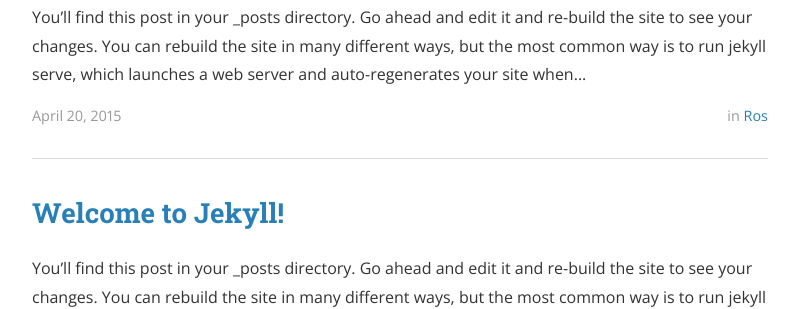
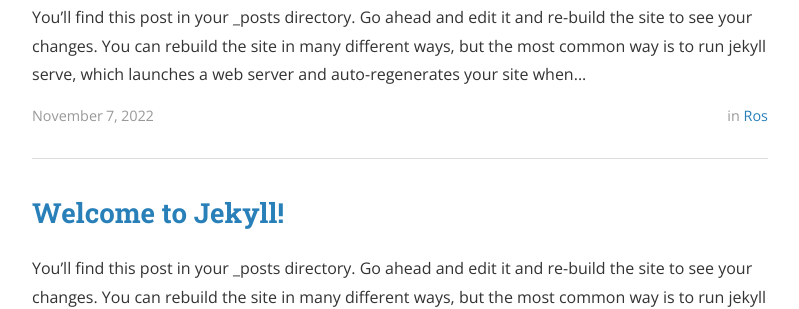
Before and after one commit to songwon31/songwon31.github.io, a Jekyll site: the page built from index.html, in a window 1280 px wide and 900 px high, scrolled down 446 px. Shown: the part 154-463 px from the top of the window, without its empty margins (240-1039 px from the left). Built offline with Jekyll 4.4.1, drawn with Linux system fonts in a browser that asks for light colours; nearby versions of some CDN libraries; the list of posts is cut into pages by our own code.

Commit message:
Update and rename 2015-04-20-First-ros-post.markdown to 2022-11-07-First-ros-post.markdown

```diff
--- a/_posts/2015-04-20-First-ros-post.markdown
+++ b/_posts/2022-11-07-First-ros-post.markdown
@@ -1,7 +1,7 @@
 ---
 layout: post
 title:  "First ros post"
-date:   2015-04-20 16:53:59
+date:   2022-11-07 16:53:59
 author: Ben Centra
 categories: ros
 tags:	jekyll welcome
```
